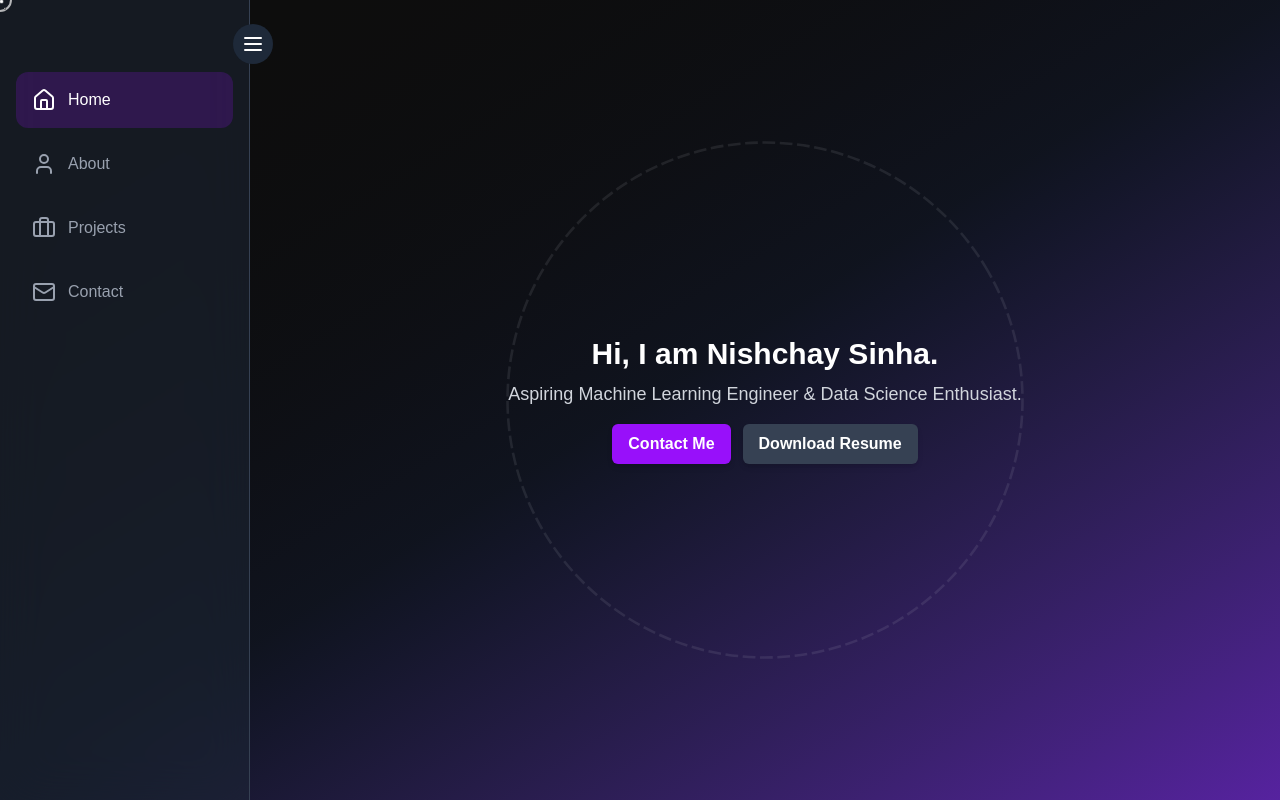
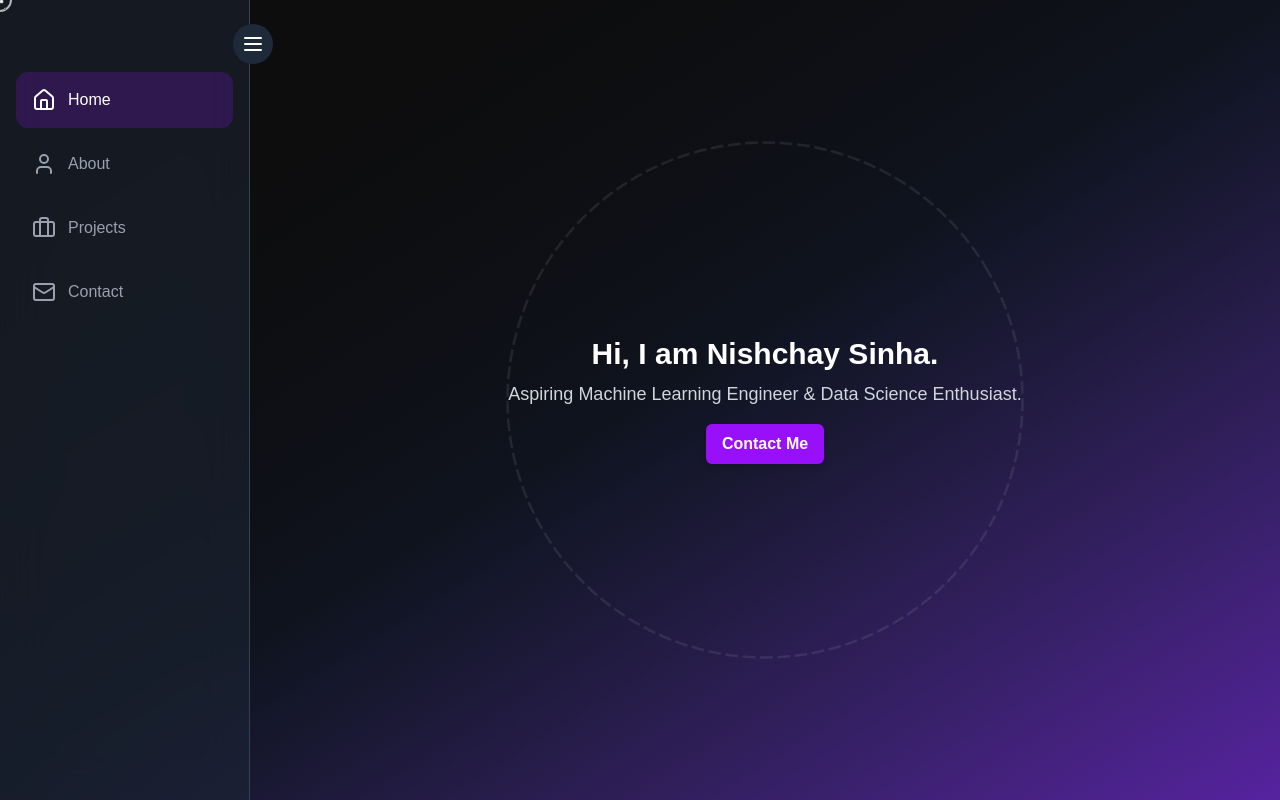
Before and after one commit to KetsuiSinha/portfolio, a React (Vite) app: page /contact in a window 1280 px wide. Built offline with nearby package versions, Linux system fonts and the light colour scheme; a web font is replaced by a local one.

Commit message:
Update Dashboard.jsx

```diff
--- a/src/components/Dashboard.jsx
+++ b/src/components/Dashboard.jsx
@@ -63,13 +63,6 @@ const AdvancedDashboard = () => {
               >
                 Contact Me
               </button>
-              <a
-                href="/public/resume.pdf"
-                download="My_Resume.pdf"
-                className="rounded-md bg-gray-700 px-4 py-2 text-white font-semibold shadow-md hover:bg-gray-600 transition-all duration-300"
-              >
-                Download Resume
-              </a>
             </div>
           </motion.div>
         </div>
```
